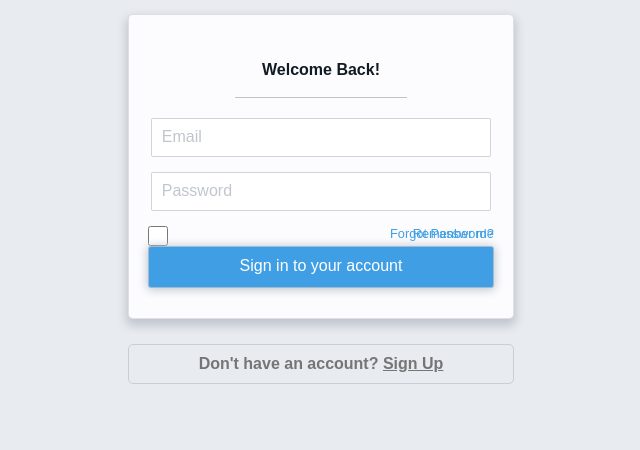
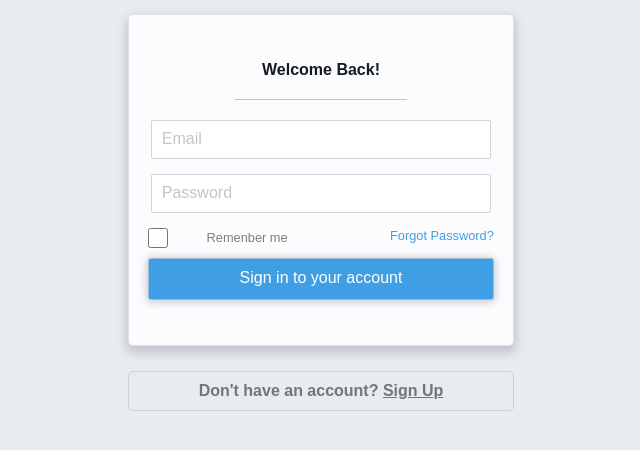
Before and after one commit to Fabianp23/stripe_challenge, a plain HTML site: page index.html in a window 1280 px wide. Shown: the part 146-596 px from the top of the page, without its empty margins (327-967 px from the left). Drawn offline with Linux system fonts and the light colour scheme.

Commit message:
refactored css code fixed an issue where two elements were overlaping removed unused js folder and file

```diff
--- a/css/style.css
+++ b/css/style.css
@@ -16,15 +16,14 @@ body {
 }
 
 #menu img {
-  margin-top: 10%;
-  margin-bottom: 5%;
   width: 20%;
+  margin: 10% 0 5% 0;
 }
 
 #inside-menu {
   width: 60%;
+  background-color: #FCFCFE;
   margin: 0 auto 0 auto;
-  background-color: #FCFCFE;
   border: 1px solid rgba(193, 198, 206, .5);
   box-shadow: 0 5px 10px 2px #C1C6CE;
   border-radius: 5px;
@@ -32,43 +31,43 @@ body {
 
 #inside-menu p {
   font-weight: bold;
-  margin-bottom: 0px;
+  color: #121B21;
+  margin-bottom: 10px;
   padding-top: 30px;
   padding-bottom: 10px;
-  color: #121B21;
 }
 
  hr {
    width: 45%;
+   height: 1px;
    border: 0;
-   height: 1px;
-   margin-bottom: 20px;
+   margin: 0 auto 20px auto;
    background: #121B21;
    opacity: .25;
  }
 
 #inside-menu input {
+  width: 85%;
+  height: 35px;
   font-size: 1em;
   color: #C1C6CE;
   margin: 0 auto 15px auto;
-  width: 85%;
   padding-left: 10px;
-  height: 35px;
   border: 1px solid rgba(193, 198, 206, .75);
   border-radius: 2px;
 }
 
 #checkbox input[type='checkbox'] {
-  margin: 0 0 0 5%;
   width: 20px;
   height: 20px;
+  margin: 0 0 0 5%;
   float: left;
 }
 
 #checkbox span:first-of-type {
   font-size: .8em;
   color: rgba(0, 0, 0, .5);
-  margin-left: -190px;
+  margin-left: -5em;
 }
 
 #checkbox span:last-of-type {
@@ -79,34 +78,33 @@ body {
 }
 
 button {
-  font-size: 1em;
   width: 90%;
   height: 35px;
+  font-size: 1em;
+  color: white;
   background-color: #409FE4;
-  margin-top: 25px;
-  margin-bottom: 35px;
+  padding: 10px 0 30px 0;
   border: 1px solid rgba(193, 198, 206, .75);
   border-radius: 3px;
   box-shadow: 0 1px 10px 1px #C1C6CE;
-  padding-top: 10px;
-  padding-bottom: 30px;
-  color: white;
-  margin: 0 5% 30px 5%;
+  margin: 10px 5% 45px 5%;
 }
 
 #forgot {
   width: 60%;
   margin: 25px auto 0 auto;
+  padding: 10px 0 10px 0;
   border: 1px solid rgba(193, 198, 206, .75);
   border-radius: 5px;
-  padding: 10px 0 10px 0;
-}
-
-#forgot a {
   font-weight: bold;
   color: rgba(0, 0, 0, .5);
 }
 
+  #forgot a {
+    font-weight: bold;
+    color: rgba(0, 0, 0, .5);
+  }
+
 #forgot span {
   text-decoration: underline;
 }
--- a/index.html
+++ b/index.html
@@ -3,7 +3,6 @@
   <head>
     <meta charset="utf-8">
     <link rel='stylesheet' type='text/css'  href='css/style.css'>
-    <script src='/javascripts/application.js'></script>
     <title>Stripe Challenge</title>
   </head>
   <body>
@@ -18,9 +17,7 @@
       <input value='Email'><br>
       <input value='Password'><br>
       <div id='checkbox'>
-        <input type="checkbox" name="checkbox" value="value">
-        <span>Remenber me</span>
-        <a href='#'><span>Forgot Password?</span></a>
+        <input type="checkbox" name="checkbox" value="value"><span>Remenber me</span><span>Forgot Password?</span>
       </div>
       <button>Sign in to your account</button>
     </div>
```
Also changed, not shown: javascripts/application.js (deleted).
